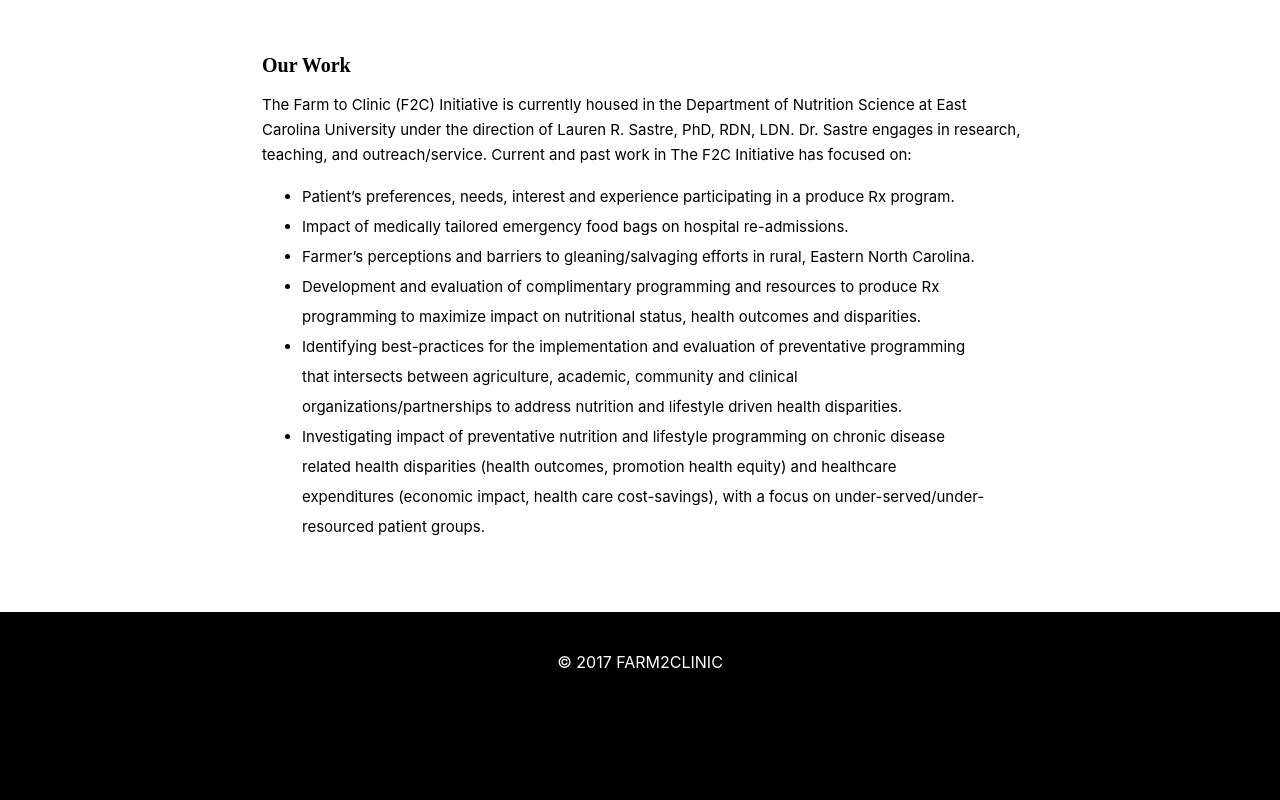
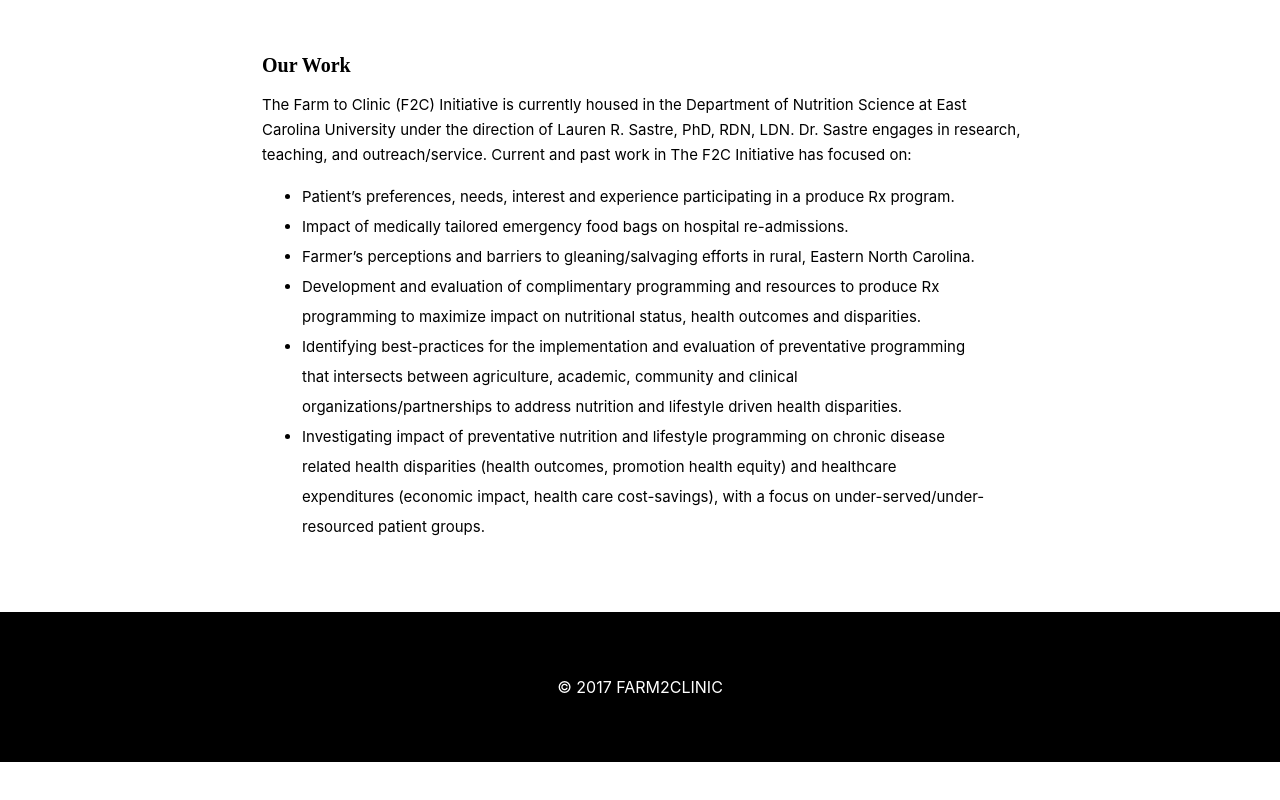
Before and after one commit to jethrolibutan/farm2clinic, a React (Create React App) app: page /whatWeDo in a window 1280 px wide. Shown: the part 838-1638 px from the top of the page. After the commit the page ends 1600 px from the top, so only its background shows below. Built offline with nearby package versions, Linux system fonts and the light colour scheme; a web font is replaced by a local one.

Commit message:
quick fixes to the footer to make it look better

```diff
--- a/src/components/Footer.css
+++ b/src/components/Footer.css
@@ -1,11 +1,14 @@
 .farm-2-clinic {
   width: auto;
-  height: 250px;
+  height: 150px;
+
+  display: flex;
+  justify-content: center;
+  align-items: center;
 
   background-color: rgb(0, 0, 0);
 }
 
 .farm-2-clinic-text {
   color: white;
-  padding: 40px 64px;
 }
```
